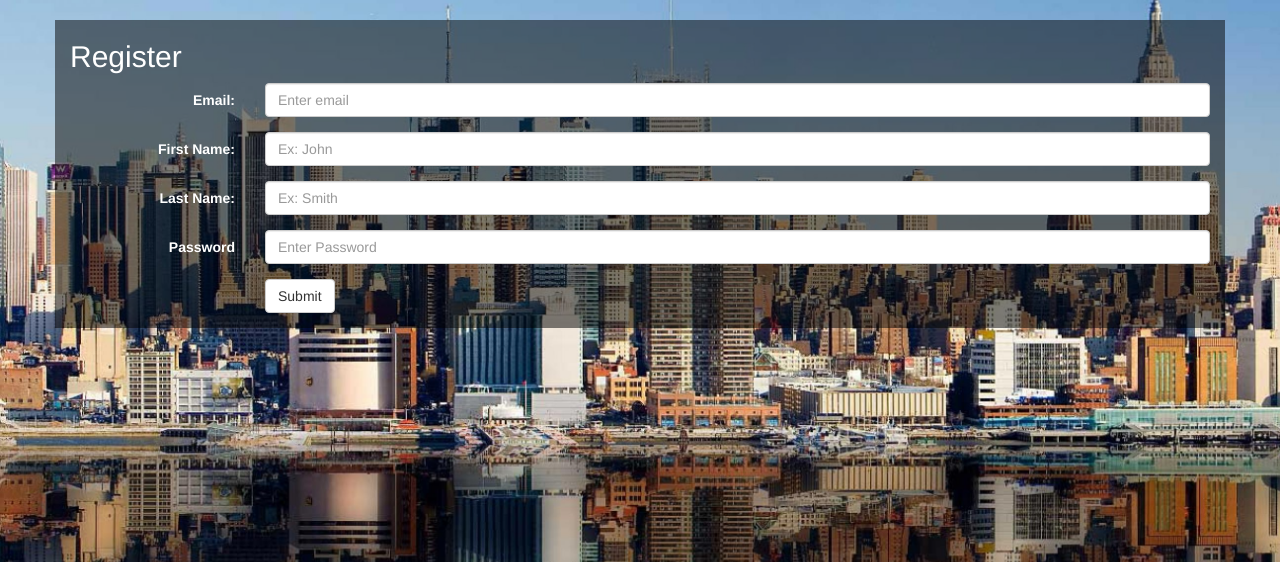
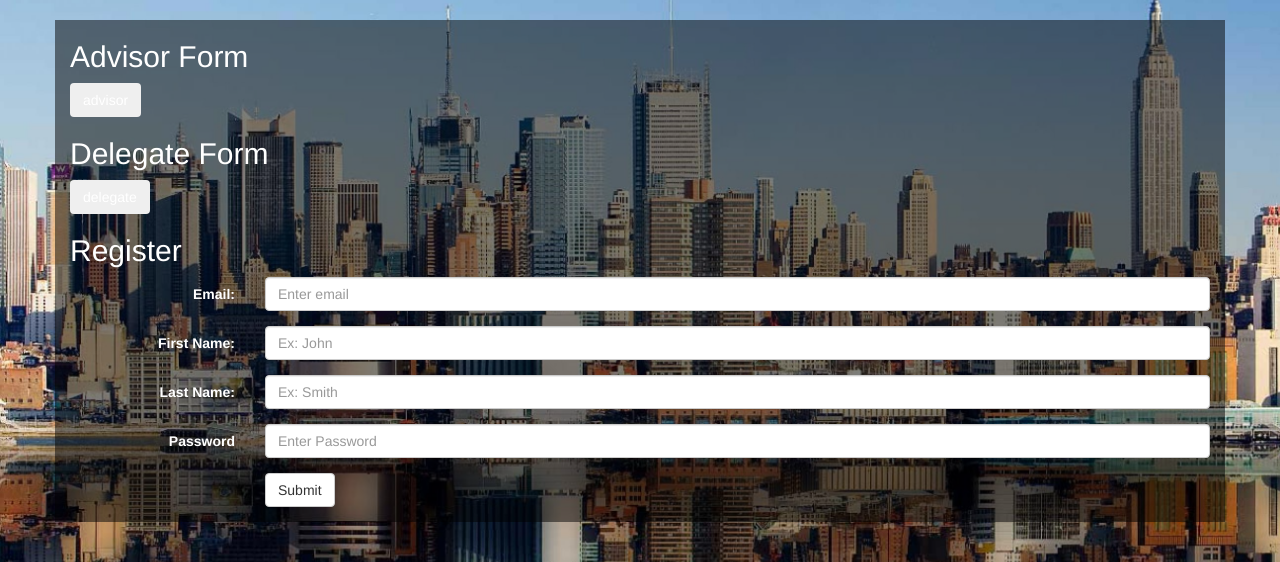
Before and after one commit to tonyli7/potential-tribble, a Flask app: page /register in a window 1280 px wide. Shown: the part 52-614 px from the top of the page. Run offline with Flask 2, Linux system fonts and the light colour scheme; data that the repository does not hold is empty; some libraries are stand-ins or nearby versions.

Commit message:
register forms

```diff
--- a/app.py
+++ b/app.py
@@ -41,18 +41,14 @@ def logout():
 @app.route("/register", methods=['GET','POST'])
 def register():
     if request.method == 'POST':
-        if request.form['email'] and request.form['f_name'] and request.form['l_name'] and request.form['pwd']:
-            email = request.form['email']
-            f_name = request.form['f_name']
-            l_name = request.form['l_name']
-            pwd = request.form['pwd']
-
-            utils.createUser(email, pwd, "admin")
-            return render_template("register.html", success="You've successfully registered!")
-        else:
-            return render_template("register.html", success="You've left some fields empty")
+        attendee={}
+        for attribute in request.form:
+            if attribute != "submit":
+                attendee[attribute]=request.form[attribute]
+        utils.attendConference(request.form["submit"],attendee)
+        return render_template("register.html", success="You've successfully registered!",advisor_fields=mongo.getEntry("fields","advisor",{}),delegate_fields=mongo.getEntry("fields","delegate",{}))
     else:
-        return render_template("register.html")
+        return render_template("register.html",advisor_fields=mongo.getEntry("fields","advisor",{}),delegate_fields=mongo.getEntry("fields","delegate",{}))
 
 
 @app.route("/admin", methods=['GET','POST'])
--- a/templates/register.html
+++ b/templates/register.html
@@ -3,8 +3,35 @@
 
 {% extends "base.html" %}
 {% block body %}
-  <div class="container">
-    <h2>Register</h2>
+
+
+
+
+<div class="container">
+
+
+  <h2>Advisor Form</h2>
+  <form method="POST">
+    {% for field in advisor_fields %}
+    <div class="form-group">
+      <label class="control-label col-sm-2">{{field.field}}</label>
+      <input type="text" name="{{field.field}}" class="form-control" id="email" placeholder="Enter email">
+    </div>
+    {% endfor %}
+    <input type="submit" name="submit" value="advisor" class="btn default-btn">
+  </form>
+  <h2>Delegate Form</h2>
+  <form method="POST">
+    {% for field in delegate_fields %}
+    <div class="form-group">
+      <label class="control-label col-sm-2">{{field.field}}</label>
+      <input type="text" name="{{field.field}}" class="form-control" id="email" placeholder="Enter email">
+    </div>
+    {% endfor %}
+    <input type="submit" name="submit" value="delegate" class="btn default-btn">
+  </form>
+
+  <h2>Register</h2>
     <form class="form-horizontal" role="form" method="POST">
        <div class="form-group">
 	<label class="control-label col-sm-2" for="email">Email:</label>
--- a/utils.py
+++ b/utils.py
@@ -19,8 +19,6 @@ def pwordAuth(uname, pword, atype):
 
 ## sign up to attend a conference as advisor or delegate
 def attendConference(role,required_fields):
-    print role
-    print required_fields
     user = mongo.addEntry("modelun",role,required_fields)
 
 ## sign up as an interested party
```
